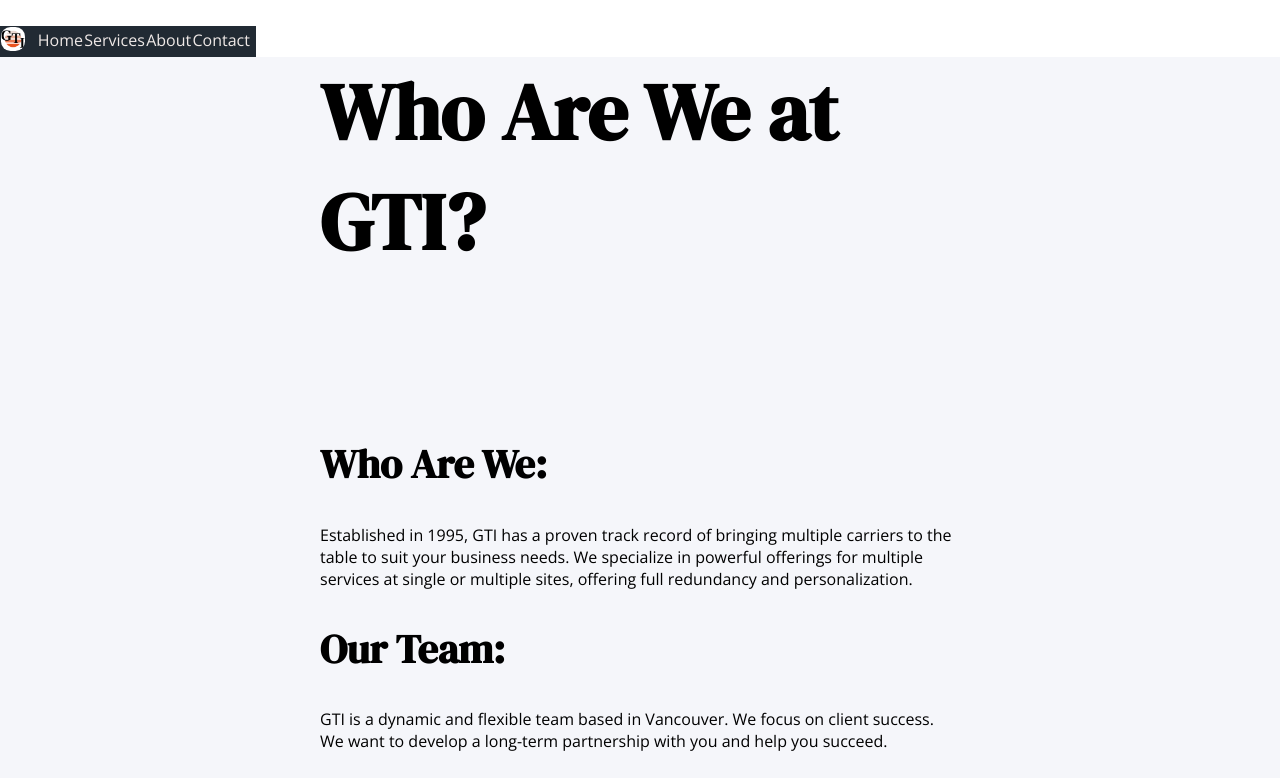
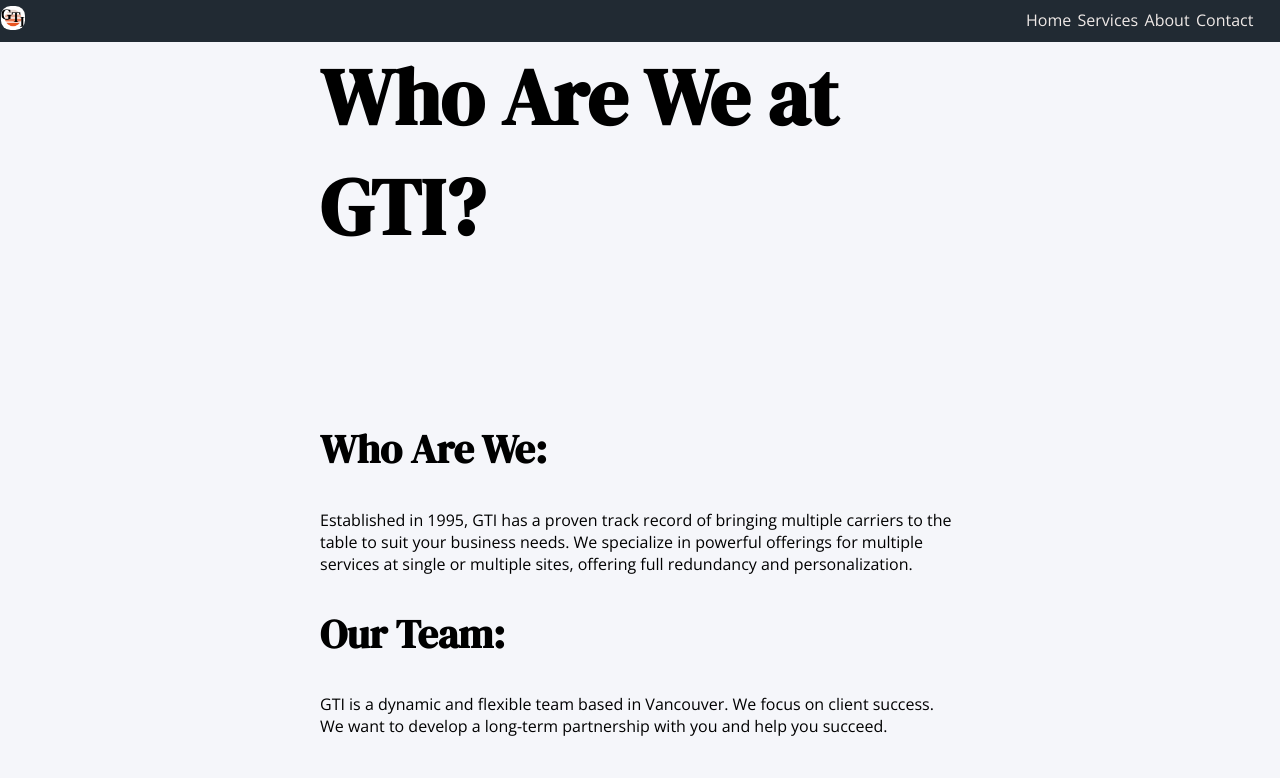
Before and after one commit to kitoshi/gti-next, a Next.js app: page /about in a window 1280 px wide. Shown: the top 778 px of the page. Built offline with nearby package versions, Linux system fonts and the light colour scheme.

Commit message:
desktop layout

```diff
--- a/components/navbar.js
+++ b/components/navbar.js
@@ -52,7 +52,11 @@
     if (navdisplay === false) {
       setDisplay(() => true)
     } else {
-      setDisplay(() => false)
+      if (width > 800) {
+        return null
+      } else {
+        setDisplay(() => false)
+      }
     }
   }
 
--- a/styles/globals.css
+++ b/styles/globals.css
@@ -227,6 +227,10 @@
     background-color: var(--section-color);
     align-items: center;
     justify-content: center;
+    width: 100%;
+    margin-top: 0%;
+    padding-top: 0.5%;
+    padding-bottom: 0.5%;
   }
 
   nav > a {
```
